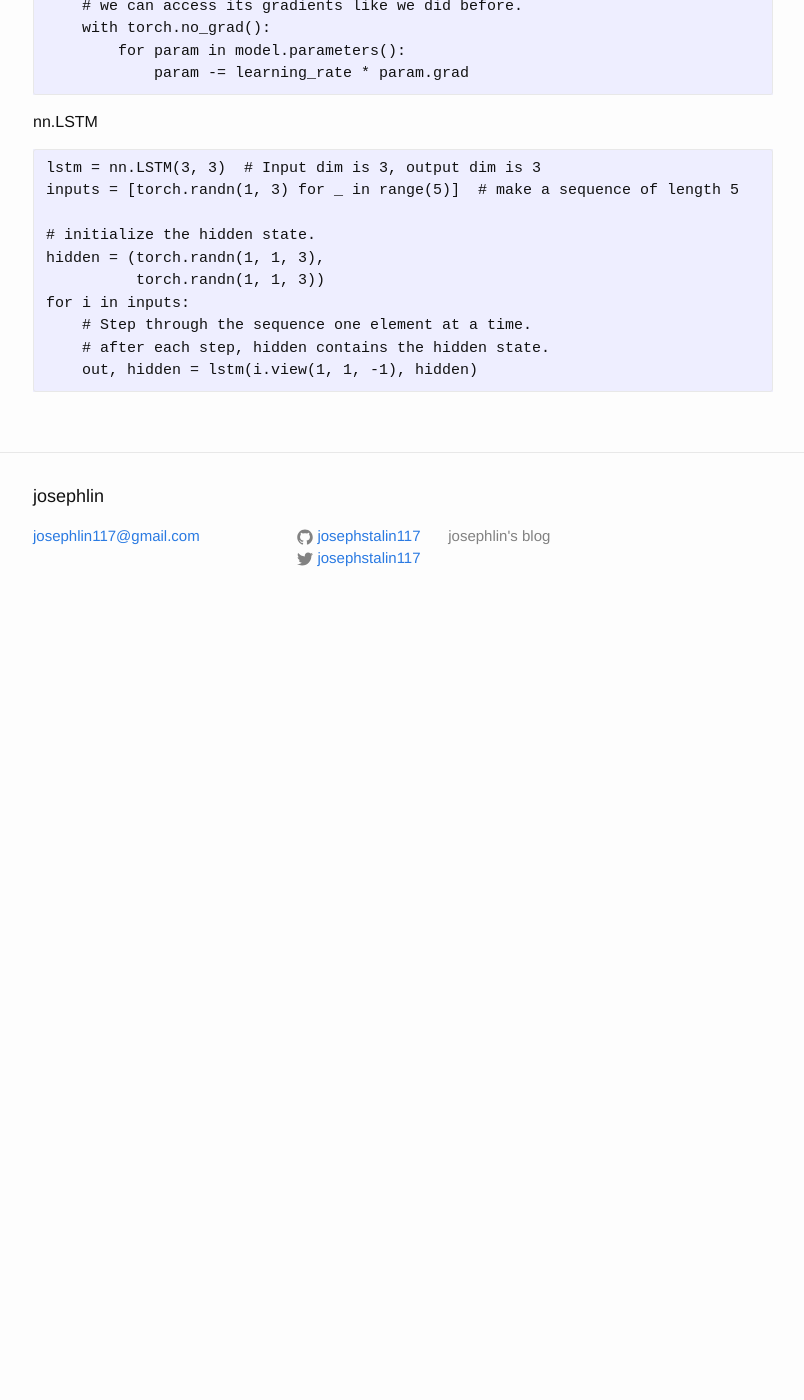
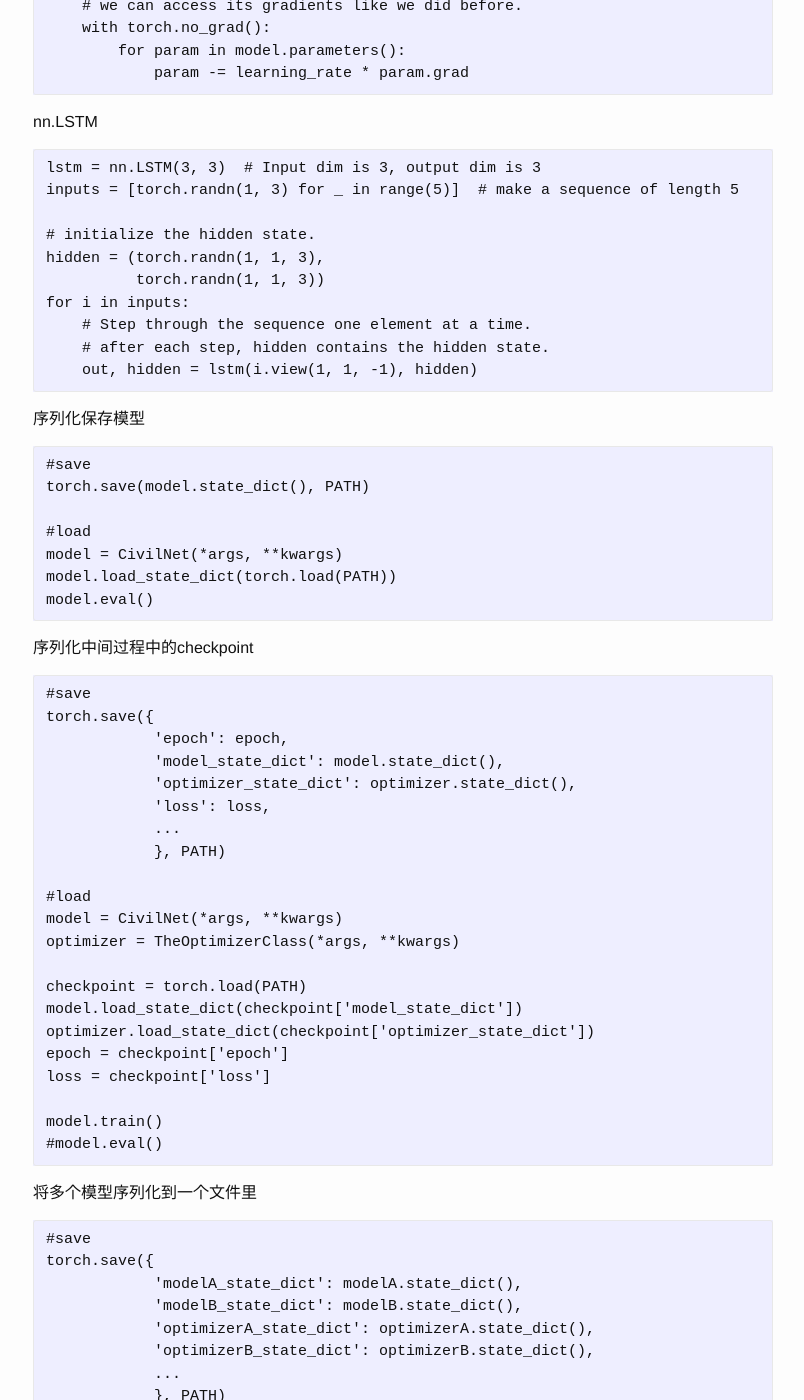
Before and after one commit to josephstalin117/josephstalin117.github.io, a Jekyll site: the page built from _posts/2019-3-11-pytorch.markdown, in a window 1280 px wide and 1400 px high, scrolled down 5999 px. Shown: the whole window, without its empty margins (237-1041 px from the left). Built offline with Jekyll 4.4.1, drawn with Linux system fonts in a browser that asks for light colours; before the commit the page ends 6629 px from its top, so only the background shows below that; some of the changed text lies outside the part shown.

Commit message:
add save model of pytorch

````diff
--- a/_posts/2019-3-11-pytorch.markdown
+++ b/_posts/2019-3-11-pytorch.markdown
@@ -291,3 +291,63 @@ for i in inputs:
     # after each step, hidden contains the hidden state.
     out, hidden = lstm(i.view(1, 1, -1), hidden)
 ```
+
+序列化保存模型
+```
+#save
+torch.save(model.state_dict(), PATH)
+
+#load
+model = CivilNet(*args, **kwargs)
+model.load_state_dict(torch.load(PATH))
+model.eval()
+```
+
+序列化中间过程中的checkpoint
+```
+#save
+torch.save({
+            'epoch': epoch,
+            'model_state_dict': model.state_dict(),
+            'optimizer_state_dict': optimizer.state_dict(),
+            'loss': loss,
+            ...
+            }, PATH)
+
+#load
+model = CivilNet(*args, **kwargs)
+optimizer = TheOptimizerClass(*args, **kwargs)
+
+checkpoint = torch.load(PATH)
+model.load_state_dict(checkpoint['model_state_dict'])
+optimizer.load_state_dict(checkpoint['optimizer_state_dict'])
+epoch = checkpoint['epoch']
+loss = checkpoint['loss']
+
+model.train()
+#model.eval()
+```
+
+将多个模型序列化到一个文件里
+```
+#save
+torch.save({
+            'modelA_state_dict': modelA.state_dict(),
+            'modelB_state_dict': modelB.state_dict(),
+            'optimizerA_state_dict': optimizerA.state_dict(),
+            'optimizerB_state_dict': optimizerB.state_dict(),
+            ...
+            }, PATH)
+
+#load
+modelA = TheModelAClass(*args, **kwargs)
+modelB = TheModelBClass(*args, **kwargs)
+optimizerA = TheOptimizerAClass(*args, **kwargs)
+optimizerB = TheOptimizerBClass(*args, **kwargs)
+
+checkpoint = torch.load(PATH)
+modelA.load_state_dict(checkpoint['modelA_state_dict'])
+modelB.load_state_dict(checkpoint['modelB_state_dict'])
+optimizerA.load_state_dict(checkpoint['optimizerA_state_dict'])
+optimizerB.load_state_dict(checkpoint['optimizerB_state_dict'])
+```
````
